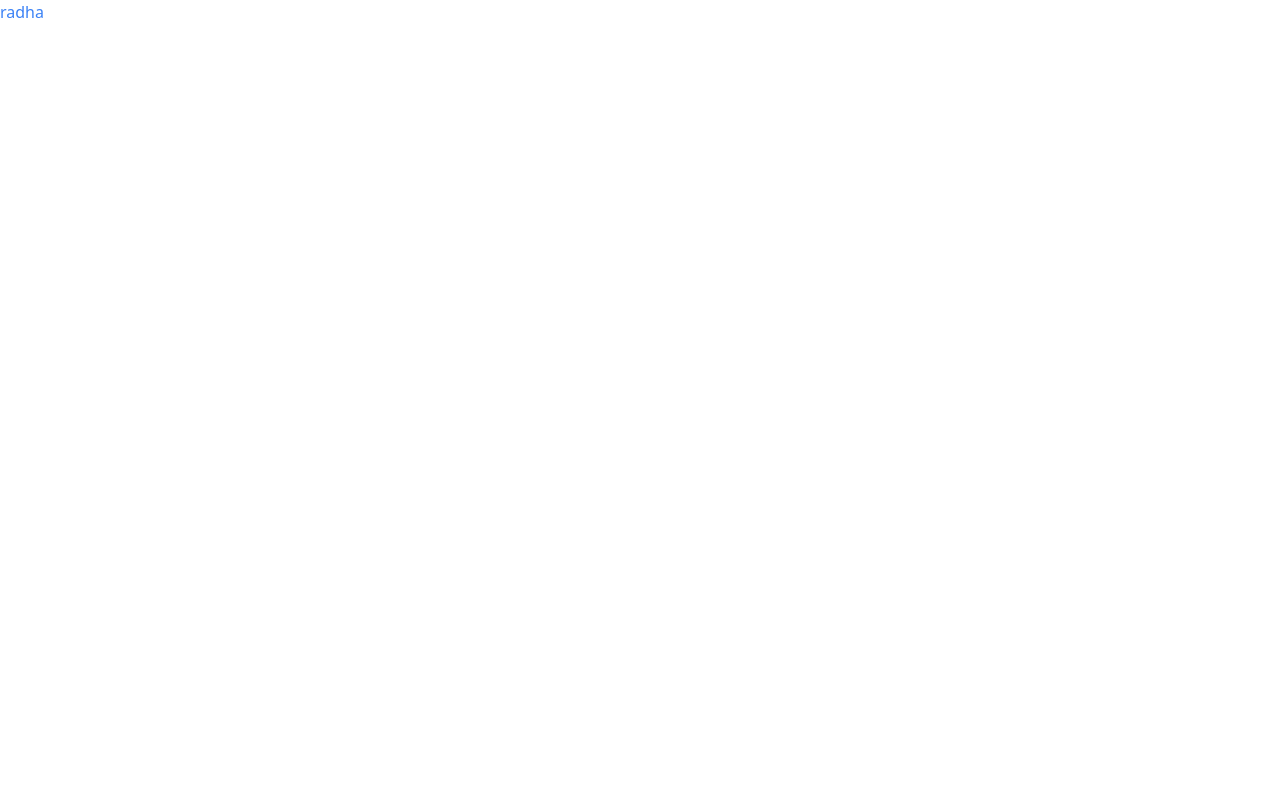
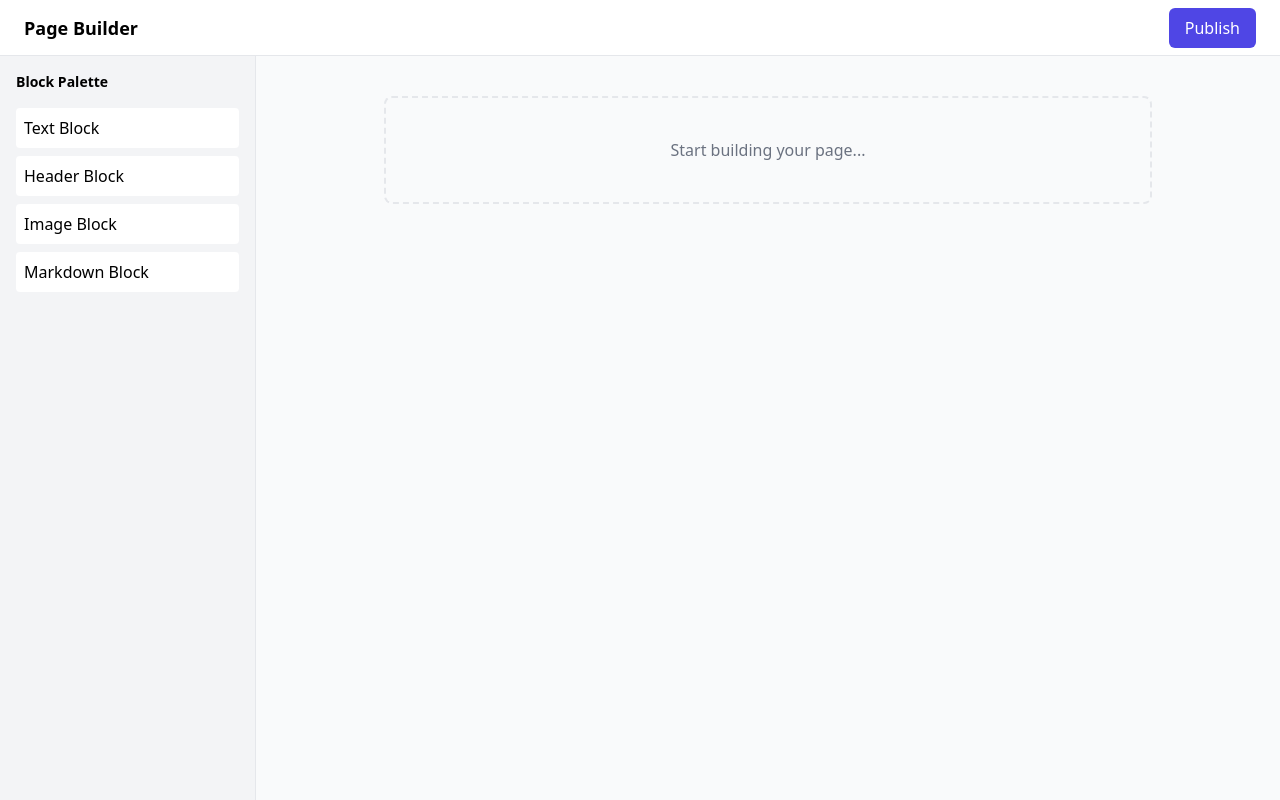
Before and after one commit to shauryasync/Page-Builder, a React (Vite) app: page / in a window 1280 px wide. Built offline with nearby package versions, Linux system fonts and the light colour scheme.

Commit message:
feat: initial layout setup with navbar, sidebar & canvas

```diff
--- a/src/App.jsx
+++ b/src/App.jsx
@@ -1,8 +1,16 @@
+import Sidebar from "./components/layout/Sidebar";
+import Navbar from "./components/layout/Navbar";
+import Canvas from "./components/canvas/Canvas";
+
 function App() {
   return (
-    <>
-      <h2 className="text-blue-500">radha</h2>
-    </>
+    <div className="bg-gray-50 min-h-screen">
+      <Navbar />
+      <div className="flex pt-14">
+        <Sidebar />
+        <Canvas />
+      </div>
+    </div>
   );
 }
 
--- a/src/components/canvas/Canvas.jsx
+++ b/src/components/canvas/Canvas.jsx
@@ -0,0 +1,14 @@
+function Canvas() {
+  return (
+    <div className="ml-64 flex-1 p-10">
+      <div className="max-w-3xl mx-auto space-y-6">
+        {/* Empty State */}
+        <div className="border-2 border-dashed p-10 text-center rounded-lg text-gray-500">
+          Start building your page...
+        </div>
+      </div>
+    </div>
+  );
+}
+
+export default Canvas;
--- a/src/components/layout/Navbar.jsx
+++ b/src/components/layout/Navbar.jsx
@@ -0,0 +1,12 @@
+function Navbar() {
+  return (
+    <div className="fixed top-0 left-0 right-0 h-14 bg-white border-b flex items-center justify-between px-6 z-50">
+      <h1 className="font-bold text-lg">Page Builder</h1>
+      <button className="bg-indigo-600 text-white px-4 py-2 rounded-md">
+        Publish
+      </button>
+    </div>
+  );
+}
+
+export default Navbar;
--- a/src/components/layout/Sidebar.jsx
+++ b/src/components/layout/Sidebar.jsx
@@ -0,0 +1,24 @@
+function Sidebar() {
+  return (
+    <div className="w-64 h-[calc(100vh-56px)] bg-gray-100 border-r p-4 fixed top-14">
+      <h2 className="text-sm font-semibold mb-4">Block Palette</h2>
+
+      <div className="space-y-2">
+        <button className="block w-full text-left p-2 bg-white rounded">
+          Text Block
+        </button>
+        <button className="block w-full text-left p-2 bg-white rounded">
+          Header Block
+        </button>
+        <button className="block w-full text-left p-2 bg-white rounded">
+          Image Block
+        </button>
+        <button className="block w-full text-left p-2 bg-white rounded">
+          Markdown Block
+        </button>
+      </div>
+    </div>
+  );
+}
+
+export default Sidebar;
```
